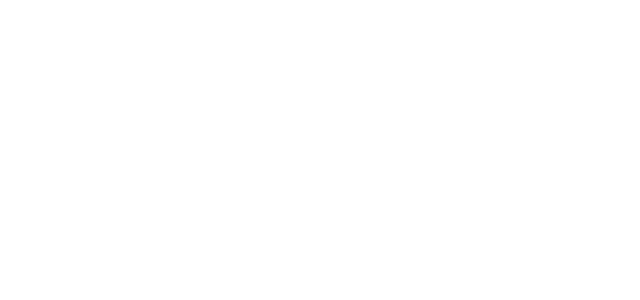
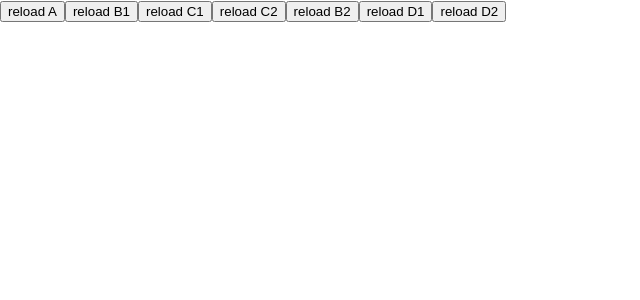
Before and after one commit to dhythm/react-cra-playground, a React (Create React App) app: page / in a window 1280 px wide. Shown: the top 300 px of the page, without its empty margins (0-640 px from the left). Built offline with nearby package versions, Linux system fonts and the light colour scheme.

Commit message:
feat: add reload buttons

```diff
--- a/src/components/MemoisedPlayground.tsx
+++ b/src/components/MemoisedPlayground.tsx
@@ -1,11 +1,19 @@
+import { useState } from "react";
+
 export const MemoisedPlayground = () => {
-  return <ComponentA />;
+  return (
+    <>
+      <ComponentA />
+    </>
+  );
 };
 
 const ComponentA = () => {
+  const [, setKey] = useState(0);
   console.log("Component A");
   return (
     <>
+      <button onClick={() => setKey(Math.random() * 1000)}>reload A</button>
       <ComponentB1 />
       <ComponentB2 />
     </>
@@ -13,9 +21,11 @@
 };
 
 const ComponentB1 = () => {
+  const [, setKey] = useState(0);
   console.log("Component B1");
   return (
     <>
+      <button onClick={() => setKey(Math.random() * 1000)}>reload B1</button>
       <ComponentC1 />
       <ComponentC2 />
     </>
@@ -23,9 +33,11 @@
 };
 
 const ComponentB2 = () => {
+  const [, setKey] = useState(0);
   console.log("Component B2");
   return (
     <>
+      <button onClick={() => setKey(Math.random() * 1000)}>reload B2</button>
       <ComponentD1 />
       <ComponentD2 />
     </>
@@ -33,21 +45,41 @@
 };
 
 const ComponentC1 = () => {
+  const [, setKey] = useState(0);
   console.log("Component C1");
-  return <></>;
+  return (
+    <>
+      <button onClick={() => setKey(Math.random() * 1000)}>reload C1</button>
+    </>
+  );
 };
 
 const ComponentC2 = () => {
+  const [, setKey] = useState(0);
   console.log("Component C2");
-  return <></>;
+  return (
+    <>
+      <button onClick={() => setKey(Math.random() * 1000)}>reload C2</button>
+    </>
+  );
 };
 
 const ComponentD1 = () => {
+  const [, setKey] = useState(0);
   console.log("Component D1");
-  return <></>;
+  return (
+    <>
+      <button onClick={() => setKey(Math.random() * 1000)}>reload D1</button>
+    </>
+  );
 };
 
 const ComponentD2 = () => {
+  const [, setKey] = useState(0);
   console.log("Component D2");
-  return <></>;
+  return (
+    <>
+      <button onClick={() => setKey(Math.random() * 1000)}>reload D2</button>
+    </>
+  );
 };
```
